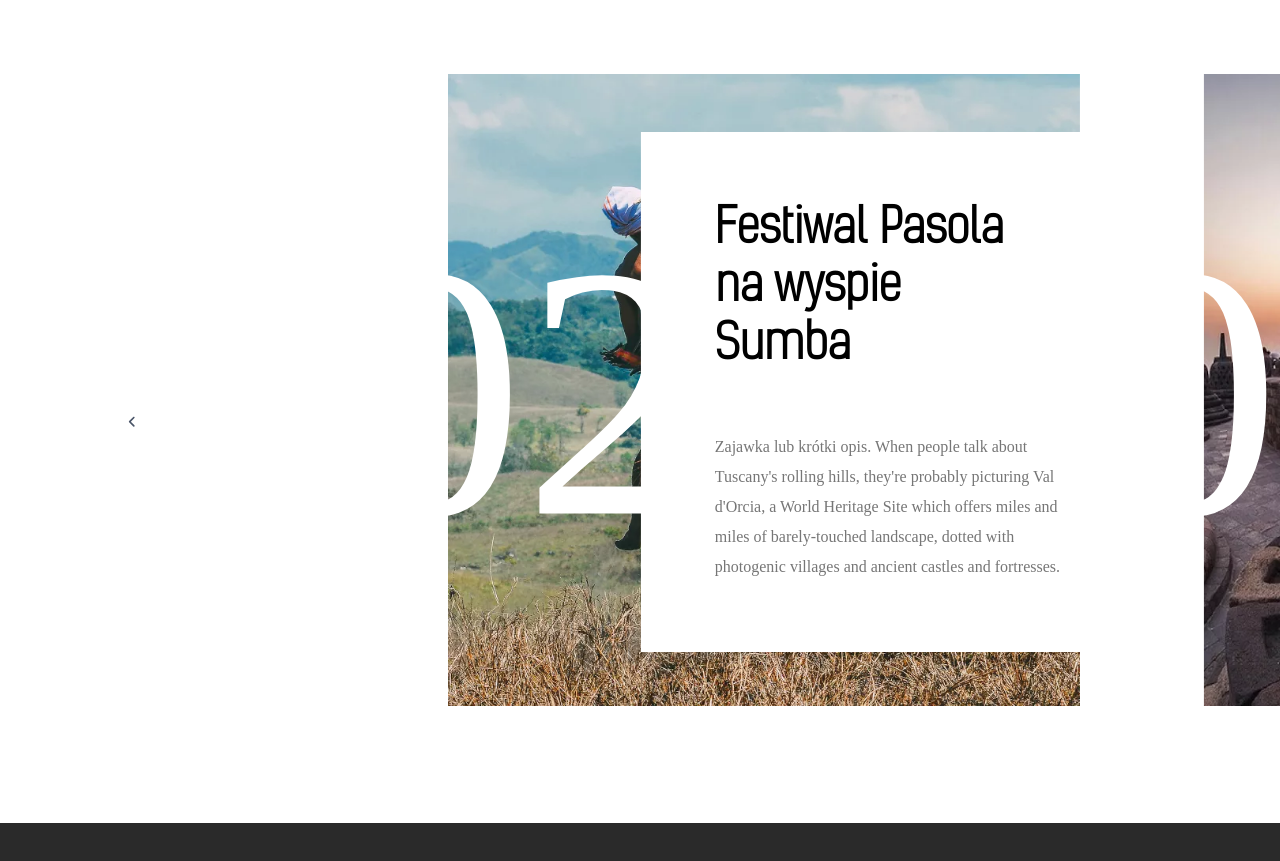
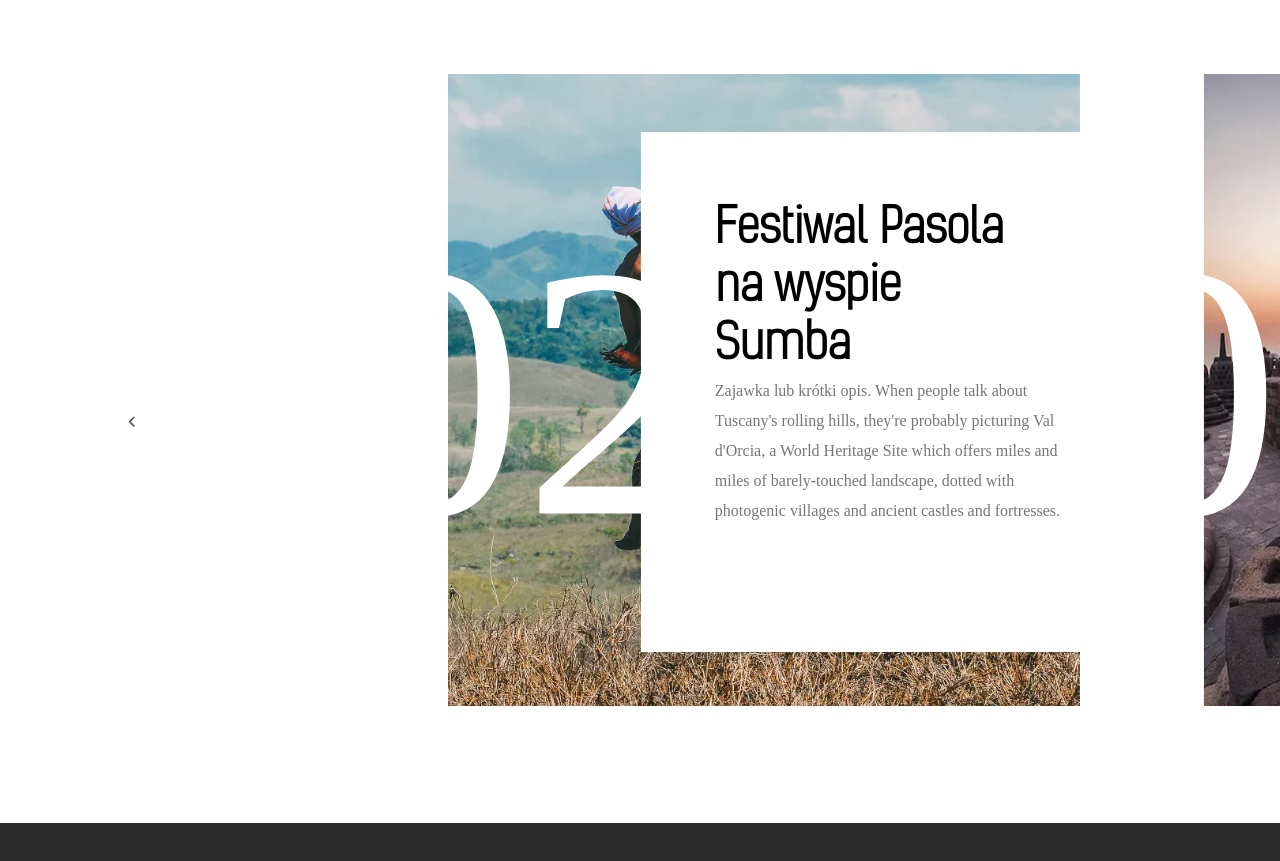
Before and after one commit to Ravvsky/Empressia, a React (Create React App) app: page / in a window 1280 px wide. Shown: the part 3180-4041 px from the top of the page. Built offline with nearby package versions, Linux system fonts and the light colour scheme; grey boxes are pictures that could not be loaded.

Commit message:
styled-components has been appled in Slide

```diff
--- a/src/components/travels/Slide.js
+++ b/src/components/travels/Slide.js
@@ -1,18 +1,82 @@
-import classes from "./slide.module.css";
+import styled from 'styled-components'
+
+
+const SlideWrapper = styled.div`
+  height: 632px;
+  user-select: none;
+`
+const ImageWrapper = styled.div`
+position: relative ;
+
+img{
+  width: 632px;
+  height: 632px;
+  object-fit: cover;
+}
+`
+
+const Number = styled.span`
+  position: absolute;
+  top: 50%;
+  left: 10%;
+  transform: translate(-50%, -50%);
+  color: #fff;
+  font-family: "Minion 3 Display", serif;
+  font-size: 360px;
+  line-height: 525px;
+`
+const Content = styled.div`
+  background-color: #fff;
+  position: absolute;
+  top: 50%;
+  left: 60%;
+  transform: translate(-50%, -50%);
+  width: 300px;
+  height: 380px;
+  padding: 70px 148px 70px 74px;
+  overflow: hidden;
+
+
+
+  span{
+    bottom: 70px;
+  display: block;
+  max-width: 360px;
+  width: 360px;
+  font-family: "Barlow";
+  font-weight: 500;
+  font-size: 16px;
+  line-height: 30px;
+  color: #767676;
+  }
+`
+const Title = styled.div`
+  font-family: "Kelson Sans";
+  font-weight: 600;
+  font-size: 48px;
+  line-height: 58px;
+  color: #000000;
+  p{
+    margin: 0
+  }
+`
+
+
+
 const Slide = (props) => {
   return (
-    <div className={classes.slide}>
-      <div className={classes["img-wrapper"]}>
-          <span className={classes.number}>{props.number}</span>
-        <img src={props.image} alt="slide1" className={classes["slide-img"]}></img>
-        <div className={`${classes.content} ${classes['active-slide']}`}>
-            <div className={classes.title}>
+    <SlideWrapper>
+      <ImageWrapper>
+          <Number>{props.number}</Number>
+        <img src={props.image} alt="slide1" ></img>
+        <Content>
+            <Title>
                 <p>{props.title}</p>
-                </div>
-            <span className={classes.description}>{props.description}</span>
-        </div>
-      </div>
-    </div>
+                </Title>
+            <span>{props.description}</span>
+        </Content>
+      </ImageWrapper>
+    </SlideWrapper>
   );
 };
 
--- a/src/components/travels/slide.module.css
+++ /dev/null
@@ -1,68 +0,0 @@
-.slide {
-  height: 632px;
-  user-select: none;
-
-}
-
-.img-wrapper {
-  position: relative;
-}
-
-.slide-img {
-  width: 632px;
-  height: 632px;
-  object-fit: cover;
-}
-
-.number {
-  font-size: 172px;
-  position: absolute;
-  top: 50%;
-  left: 10%;
-  transform: translate(-50%, -50%);
-  color: #fff;
-  font-family: "Minion 3 Display", serif;
-  font-size: 360px;
-  line-height: 525px;
-  text-transform: lowercase;
-}
-.content {
-  background-color: #fff;
-  position: absolute;
-  top: 50%;
-  left: 60%;
-  transform: translate(-50%, -50%);
-  width: 300px;
-  height: 380px;
-  padding: 70px 148px 70px 74px;
-}
-
-.title {
-  font-family: "Kelson Sans";
-  font-weight: 600;
-  font-size: 48px;
-  line-height: 58px;
-  color: #000000;
-}
-.title p {
-  margin: 0;
-}
-
-.description {
-  position: absolute;
-  bottom: 70px;
-  display: block;
-  max-width: 360px;
-  font-family: "Barlow";
-  font-weight: 500;
-  font-size: 16px;
-  line-height: 30px;
-  color: #767676;
-}
-
-
-/* .content:hover{
-    transform: translate(-70%, -50%);
-
-    transition: all 2s;
-} */
```
